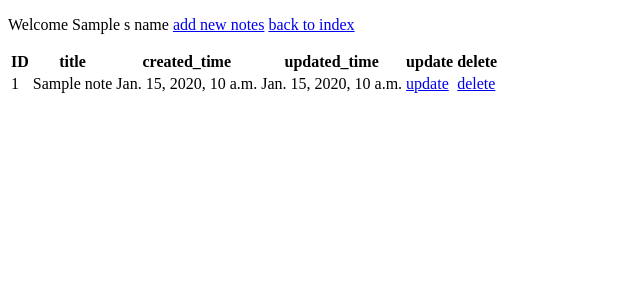
After one commit to Yukhon/Django_cloud_application, a Django app: template notebook/note/templates/note/note_index.html in a window 1280 px wide. The commit adds this page. Shown: the top 300 px of the page, without its empty margins (0-640 px from the left). Run offline with Django 3.2, Linux system fonts and the light colour scheme; tables that the repository leaves empty hold one stand-in row (values such as "Sample post"); the template is opened without the code that fills it: values that come from a table or form of the project are taken from there, most other values are stand-ins (such as "Sample title", 1, 10 or a date in 2020).

Commit message:
note crud

```diff
--- a/notebook/index/templates/index/index.html
+++ b/notebook/index/templates/index/index.html
@@ -14,7 +14,7 @@
     <a href="/user/logout">quit login</a>
 </p>
 <p>
-    <a href="">login my notebook</a>
+    <a href="/note/all">login my notebook</a>
 </p>
 {% else %}
     {% if request.COOKIES.username %}
@@ -25,7 +25,7 @@
         <a href="/user/logout">quit login</a>
     </p>
     <p>
-        <a href="">login my notebook</a>
+        <a href="/note/all">login my notebook</a>
     </p>
     {% else %}
     <p>
--- a/notebook/note/models.py
+++ b/notebook/note/models.py
@@ -1,6 +1,4 @@
 from django.db import models
-
-
 # Create your models here.
 from user.models import User
 
@@ -11,3 +9,7 @@ class Note(models.Model):
     created_time = models.DateTimeField('create_time', auto_now_add=True)
     updated_time = models.DateTimeField('update_time', auto_now=True)
     user = models.ForeignKey(User, on_delete=models.CASCADE)
+    is_active = models.BooleanField('is_active', default=True)
+
+    def __str__(self):
+        return '%s %s %s %s %s %s' % (self.title, self.content, self.created_time, self.updated_time, self.user_id, self.is_active)
--- /dev/null
+++ b/notebook/note/templates/note/note_index.html
@@ -0,0 +1,36 @@
+<!DOCTYPE html>
+<html lang="en">
+<head>
+    <meta charset="UTF-8">
+    <title>note_index</title>
+</head>
+<body>
+<p>
+    Welcome {{s_name}}
+    <a href="/note/add_note">add new notes</a>
+    <a href="/index">back to index</a>
+</p>
+<table border="0">
+    <tr>
+        <th>ID</th>
+        <th>title</th>
+        <th>created_time</th>
+        <th>updated_time</th>
+        <th>update</th>
+        <th>delete</th>
+    </tr>
+    {% for note in notes %}
+        {% if note.is_active %}
+            <tr>
+                <td>{{note.id}}</td>
+                <td>{{note.title}}</td>
+                <td>{{note.created_time}}</td>
+                <td>{{note.updated_time}}</td>
+                <td><a href="/note/mod/{{note.id}}">update</a></td>
+                <td><a href="/note/del/{{note.id}}">delete</a></td>
+            </tr>
+        {% endif %}
+    {% endfor %}
+</table>
+</body>
+</html>
--- /dev/null
+++ b/notebook/note/urls.py
@@ -0,0 +1,12 @@
+from django.urls import path
+from . import views
+
+urlpatterns = [
+
+    path('add_note', views.add_note_view),
+    path('all', views.note_index_view),
+    path('mod/<int:id>', views.update_view),
+    path('del/<int:id>', views.del_view)
+
+
+]
--- a/notebook/notebook/urls.py
+++ b/notebook/notebook/urls.py
@@ -20,5 +20,6 @@ from django.urls import path, include
 urlpatterns = [
     path('admin/', admin.site.urls),
     path('user/', include('user.urls')),
-    path('index', include('index.urls'))
+    path('index', include('index.urls')),
+    path('note/', include('note.urls'))
 ]
```
Also changed, not shown: notebook/note/templates/note/add_note.html (added, +21 -0 lines), notebook/note/templates/note/update_note.html (added, +20 -0 lines), notebook/note/views.py (+58 -0 lines), notebook/note/migrations/0002_note_is_active.py (added).
